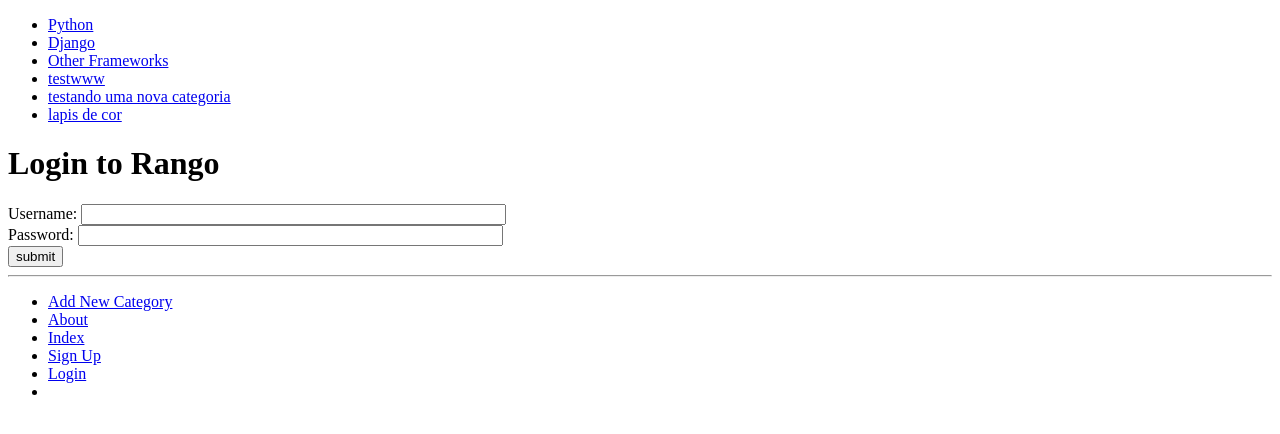
After one commit to rafamadaloz/tango-with-django-tutorial, a Django app: page /rango/login/ in a window 1280 px wide. The commit adds this page. Shown: the top 434 px of the page. Run offline with Django 3.2, Linux system fonts and the light colour scheme; data comes from the database, SQL or seed files in the repository.

Commit message:
Implement login functionality

```diff
--- a/rango/urls.py
+++ b/rango/urls.py
@@ -10,4 +10,5 @@ urlpatterns = [
     url(r'^category/(?P<category_name_slug>[\w\-]+)/$', views.show_category, name="show_category"),
     url(r'^category/(?P<category_name_slug>[\w\-]+)/add_page/$', views.add_page, name='add_page'),
     url(r'^register/$', views.register, name='register'),
+    url(r'^login/$', views.user_login, name='login'),
 ]
--- a/rango/views.py
+++ b/rango/views.py
@@ -1,4 +1,7 @@
 from django.shortcuts import render
+from django.contrib.auth import authenticate, login
+from django.http import HttpResponseRedirect, HttpResponse
+from django.core.urlresolvers import reverse
 
 from rango.models import Category, Page
 from rango.forms import CategoryForm, PageForm, UserForm, UserProfileForm
@@ -103,3 +106,22 @@ def register(request):
             'registered': registered
         }
     )
+
+def user_login(request):
+    if request.method == 'POST':
+        username = request.POST.get('username')
+        password = request.POST.get('password')
+
+        user = authenticate(username=username, password=password)
+
+        if user:
+            if user.is_active:
+                login(request, user)
+                return HttpResponseRedirect(reverse('rango:index'))
+            else:
+                return HttpResponse("Your Rango account is disabled")
+        else:
+            print("Invalid login details: {0}, {1}".format(username, password))
+            return HttpResponse("Invalid login details supplied")
+    else:
+        return render(request, 'rango/login.html', {})
--- a/tango_with_django_project/settings.py
+++ b/tango_with_django_project/settings.py
@@ -132,3 +132,5 @@ STATICFILES_DIRS = [STATIC_DIR, ]
 MEDIA_ROOT = MEDIA_DIR
 
 MEDIA_URL = '/media/'
+
+LOGIN_URL = '/rango/login/'
--- a/templates/rango/base.html
+++ b/templates/rango/base.html
@@ -28,6 +28,7 @@
                 <li><a href="{% url 'rango:about' %}">About</a></li>
                 <li><a href="{% url 'rango:index' %}">Index</a></li>
                 <li><a href="{% url 'rango:register' %}">Sign Up</a></li>
+                <li><a href="{% url 'rango:login' %}">Login</a><li>
             </ul>
         </div>
     </body>
--- a/templates/rango/index.html
+++ b/templates/rango/index.html
@@ -6,6 +6,11 @@
 {% endblock %}
 
 {% block body_block %}
+    {% if user.is_authenticated %}
+        howdy {{ user.username }}!
+    {% else %}
+        hey there partner!
+    {% endif %}
     <h1>Rango says...</h1>
     <div>
         hey there partner! <br />
--- /dev/null
+++ b/templates/rango/login.html
@@ -0,0 +1,18 @@
+{% extends 'rango/base.html' %}
+{% load staticfiles %}
+
+{% block title_block %}
+    Login
+{% endblock %}
+
+{% block body_block %}
+<h1>Login to Rango</h1>
+<form id="login_form" method="post" action="{% url 'rango:login' %}">
+    {% csrf_token %}
+    Username: <input type="text" name="username" value="" size="50" />
+    <br />
+    Password: <input type="password" name="password" value="" size="50" />
+    <br />
+    <input type="submit" value="submit" />
+</form>
+{% endblock %}
```
